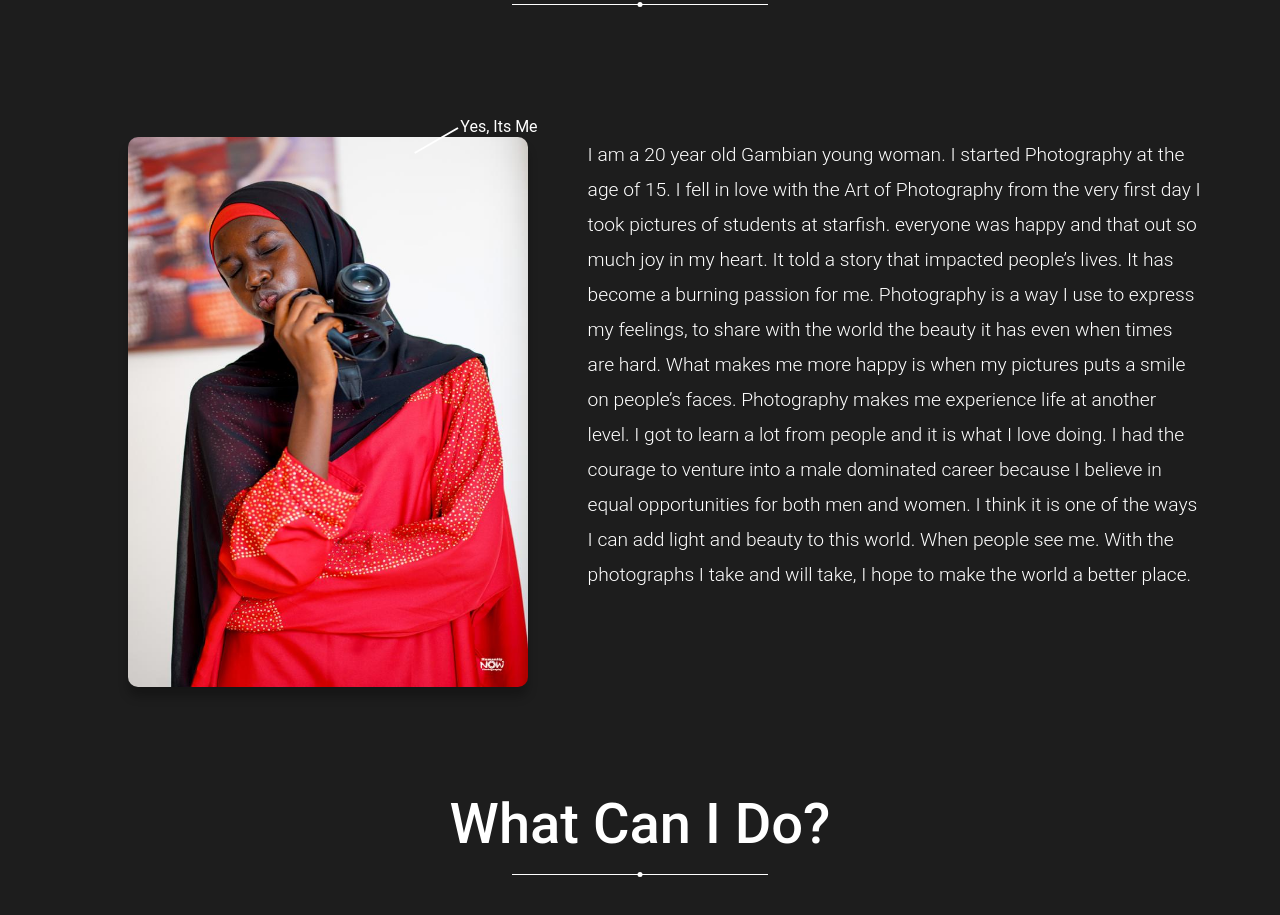
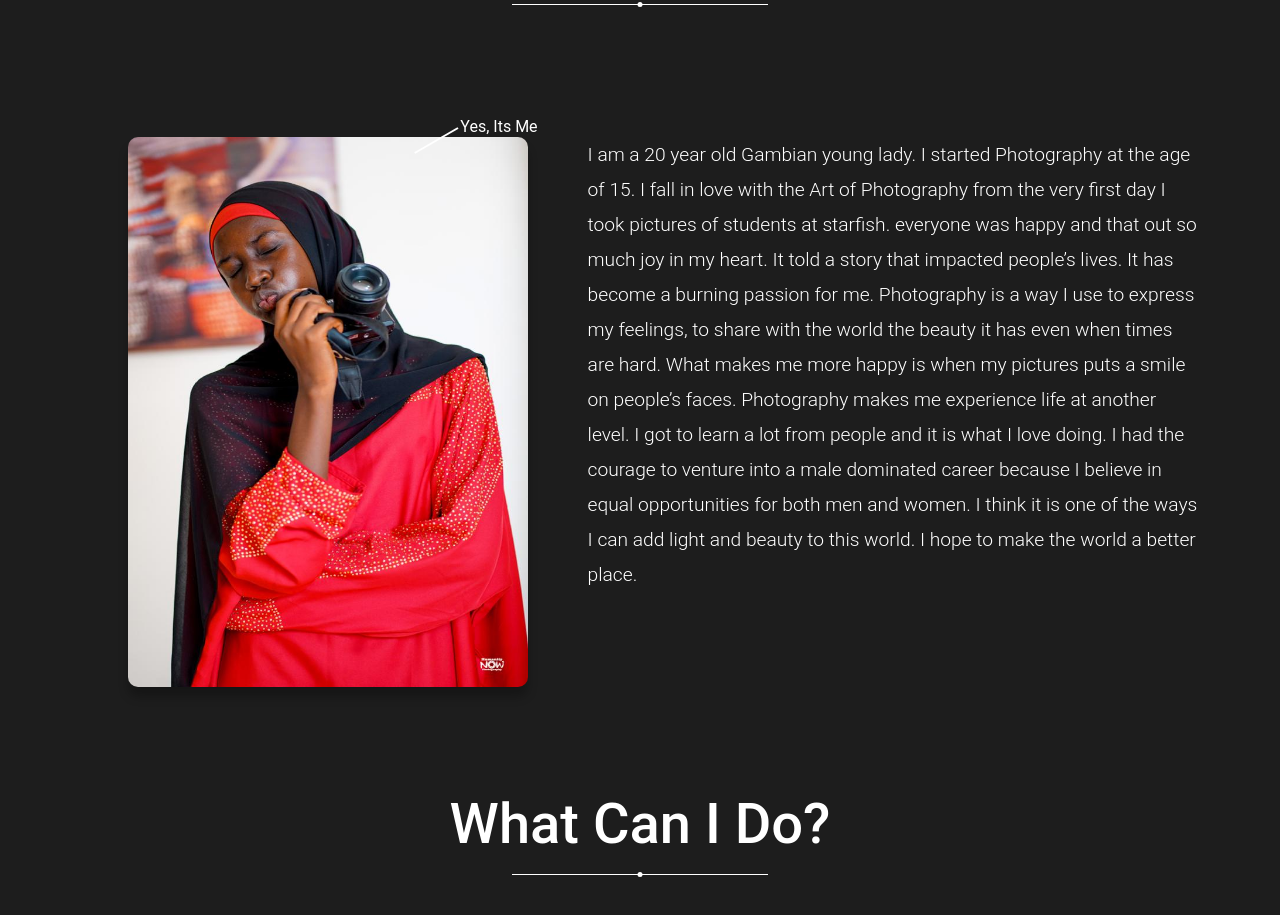
Before and after one commit to Konteh/Baldezz, a plain HTML site: page index.html in a window 1280 px wide. Shown: the part 958-1873 px from the top of the page. Drawn offline with nearby package versions, Linux system fonts and the light colour scheme.

Commit message:
make edits

```diff
--- a/index.html
+++ b/index.html
@@ -59,13 +59,11 @@
             <img src="img/baldez.jpeg" class="about-image" alt="">
         </div>
         <div class="right-col">
-            <p class="about-para">I am a 20 year old Gambian young woman. I started Photography at the age of 15. I fell in love with the Art of Photography from the very first day I took pictures of students at starfish. everyone was happy and that out so much joy in my heart. It told a story that impacted people’s lives. It has become a burning passion for me. Photography is a way I use to express my feelings, to share with the world the beauty it has even when times are hard.
+            <p class="about-para">I am a 20 year old Gambian young lady. I started Photography at the age of 15. I fall in love with the Art of Photography from the very first day I took pictures of students at starfish. everyone was happy and that out so much joy in my heart. It told a story that impacted people’s lives. It has become a burning passion for me. Photography is a way I use to express my feelings, to share with the world the beauty it has even when times are hard.
 
                 What makes me more happy is when my pictures puts a smile on people’s faces. Photography makes me experience life at another level. I got to learn a lot from people and it is what I love doing.
 
-                I had the courage to venture into a male dominated career because I believe in equal opportunities for both men and women. I think it is one of the ways I can add light and beauty to this world. When people see me.
-
-                With the photographs I take and will take, I hope to make the world a better place.</p>
+                I had the courage to venture into a male dominated career because I believe in equal opportunities for both men and women. I think it is one of the ways I can add light and beauty to this world. I hope to make the world a better place.</p>
             <!-- <a href="#" class="btn">download cv</a> -->
         </div>
     </div>
```
